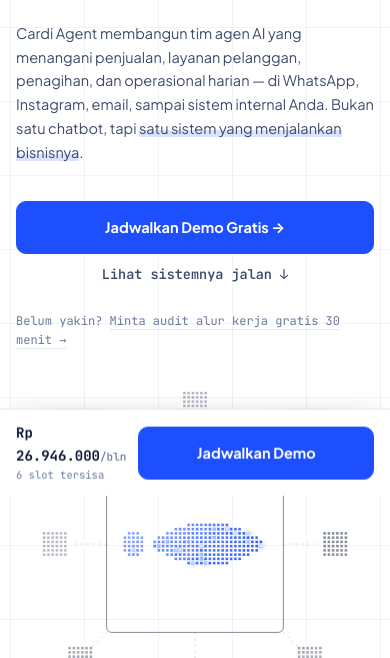
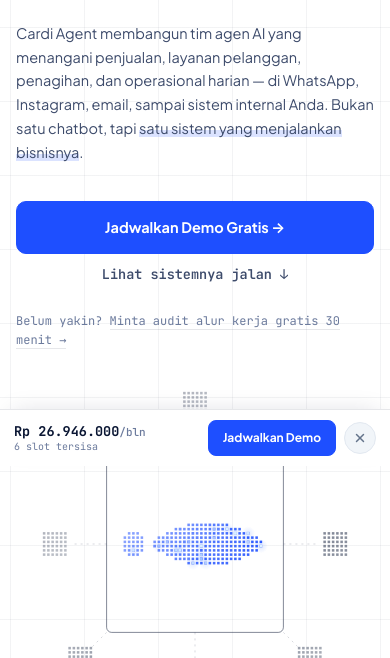
Before and after one commit to cardinusantara/cardi-agent, an Astro site: page / in a window 390 px wide. Shown: the part 435-1093 px from the top of the page. Built offline with nearby package versions, Linux system fonts and the light colour scheme; Astro itself is replaced by a stand-in of ours.

Commit message:
feat(mobile): add dismiss close button (X) to bottom floating promo bar

```diff
--- a/src/components/MobileBar.astro
+++ b/src/components/MobileBar.astro
@@ -1,20 +1,49 @@
 <div id="mobileBar">
-  <div>
+  <div class="mob-bar-info">
     <div class="price mono">Rp 26.946.000<span style="font-weight:500; color:var(--muted); font-size:11px;" data-i18n="checkout_unit">/bln</span></div>
     <div class="seats mono" data-i18n="mob_seats_left">6 slot tersisa</div>
   </div>
-  <a class="btn" href="https://api.whatsapp.com/send?phone=6281289895646&text=Halo%20Cardi%20Agent!%20Saya%20ingin%20jadwalkan%20demo%20untuk%20bisnis%20saya.%20%F0%9F%98%81" target="_blank" rel="noopener" data-i18n="nav_demo_btn">Jadwalkan Demo</a>
+  <div class="mob-bar-actions">
+    <a class="btn" href="https://api.whatsapp.com/send?phone=6281289895646&text=Halo%20Cardi%20Agent!%20Saya%20ingin%20jadwalkan%20demo%20untuk%20bisnis%20saya.%20%F0%9F%98%81" target="_blank" rel="noopener" data-i18n="nav_demo_btn">Jadwalkan Demo</a>
+    <button type="button" class="mob-bar-close" id="mobBarClose" aria-label="Tutup Promo" onclick="window.closeMobileBar(event)">
+      <svg width="14" height="14" viewBox="0 0 24 24" fill="none" stroke="currentColor" stroke-width="2.5" stroke-linecap="round" stroke-linejoin="round">
+        <line x1="18" y1="6" x2="6" y2="18"></line>
+        <line x1="6" y1="6" x2="18" y2="18"></line>
+      </svg>
+    </button>
+  </div>
 </div>
 
-<script>
-  document.addEventListener('DOMContentLoaded', () => {
-    const bar = document.getElementById('mobileBar');
-    const hero = document.querySelector('.hero');
+<script is:inline>
+  window.closeMobileBar = function(e) {
+    if (e) e.stopPropagation();
+    var bar = document.getElementById('mobileBar');
+    if (bar) {
+      bar.classList.remove('show');
+      bar.classList.add('dismissed');
+      try {
+        sessionStorage.setItem('cardi_mob_bar_dismissed', '1');
+      } catch (err) {}
+    }
+  };
+
+  document.addEventListener('DOMContentLoaded', function() {
+    var bar = document.getElementById('mobileBar');
+    var hero = document.querySelector('.hero');
     if (!bar || !hero) return;
+    try {
+      if (sessionStorage.getItem('cardi_mob_bar_dismissed') === '1') {
+        bar.classList.add('dismissed');
+        return;
+      }
+    } catch (err) {}
+
     bar.classList.add('ready');
-    const io = new IntersectionObserver(
-      ([entry]) => {
-        bar.classList.toggle('show', !entry.isIntersecting);
+    var io = new IntersectionObserver(
+      function(entries) {
+        if (!bar.classList.contains('dismissed')) {
+          bar.classList.toggle('show', !entries[0].isIntersecting);
+        }
       },
       { threshold: 0 }
     );
--- a/src/styles/global.css
+++ b/src/styles/global.css
@@ -817,16 +817,56 @@
 /* ---------- Sticky mobile bar ---------- */
 #mobileBar {
   position: fixed; left: 0; right: 0; bottom: 0; z-index: 90;
-  background: rgba(255, 255, 255, 0.97); backdrop-filter: blur(16px);
+  background: rgba(255, 255, 255, 0.98); backdrop-filter: blur(16px);
   border-top: 1px solid var(--line-hair);
-  padding: 12px 16px; display: none; align-items: center; justify-content: space-between; gap: 12px;
+  padding: 10px 14px; display: none; align-items: center; justify-content: space-between; gap: 10px;
   box-shadow: 0 -8px 24px -12px rgba(10, 22, 51, 0.15);
-  transform: translateY(100%); transition: transform 0.3s ease;
+  transform: translateY(100%); transition: transform 0.3s cubic-bezier(0.16, 1, 0.3, 1);
 }
 #mobileBar.show { transform: translateY(0); }
-@media (max-width: 720px) { #mobileBar.ready { display: flex; } }
-#mobileBar .price { font-family: var(--font-mono); font-weight: 700; font-size: 14px; }
-#mobileBar .seats { font-family: var(--font-mono); font-size: 10.5px; color: var(--muted); }
+#mobileBar.dismissed { display: none !important; }
+@media (max-width: 720px) { #mobileBar.ready:not(.dismissed) { display: flex; } }
+.mob-bar-info {
+  display: flex;
+  flex-direction: column;
+  gap: 2px;
+  min-width: 0;
+}
+#mobileBar .price { font-family: var(--font-mono); font-weight: 700; font-size: 13.5px; line-height: 1.2; }
+#mobileBar .seats { font-family: var(--font-mono); font-size: 10px; color: var(--muted); line-height: 1.2; }
+.mob-bar-actions {
+  display: flex;
+  align-items: center;
+  gap: 8px;
+  flex-shrink: 0;
+}
+.mob-bar-actions .btn {
+  padding: 9px 14px;
+  font-size: 12px;
+  height: 36px;
+  border-radius: 8px;
+  white-space: nowrap;
+}
+.mob-bar-close {
+  width: 32px;
+  height: 32px;
+  border-radius: 50%;
+  background: #F1F5F9;
+  border: 1px solid #E2E8F0;
+  color: #64748B;
+  display: inline-flex;
+  align-items: center;
+  justify-content: center;
+  cursor: pointer;
+  flex-shrink: 0;
+  transition: all 0.15s ease;
+}
+.mob-bar-close:hover,
+.mob-bar-close:active {
+  background: #E2E8F0;
+  color: #0F172A;
+  transform: scale(1.05);
+}
 
 /* ================= HERO ================= */
 .hero { padding: 76px 0 84px; overflow: hidden; }
```
